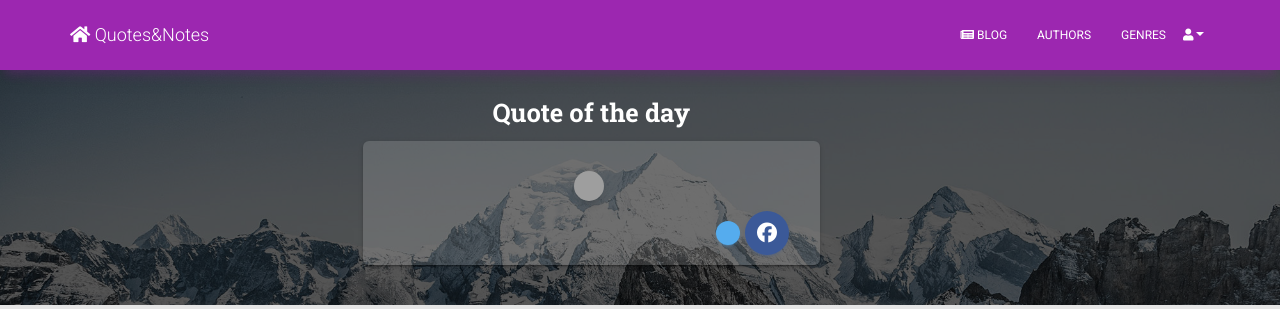
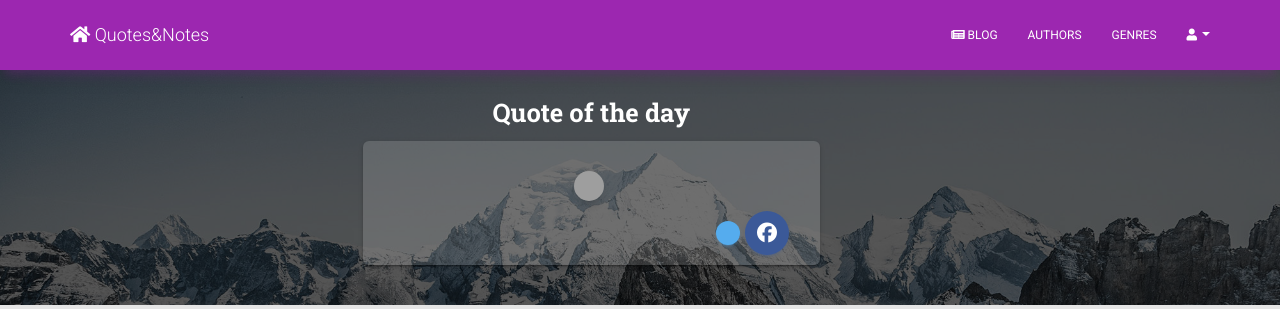
Before and after one commit to fredpen/QuotesandNotes, a PHP site: page /Quotes/index.php in a window 1280 px wide. Shown: the top 309 px of the page. Run offline with PHP 8.4, Linux system fonts and the light colour scheme; the visitor is signed in with stand-in values (Sample User, id 1); tables that the repository leaves empty or names only in its code hold one stand-in row (values such as "Sample post"); data that the repository does not hold is empty; some libraries are stand-ins or nearby versions; grey boxes are pictures that could not be loaded.

Commit message:
restructure the profile page to remove repitition of code

```diff
--- a/includes/navMenu.php
+++ b/includes/navMenu.php
@@ -119,15 +119,14 @@
             <a href="genresPage">Genres</a>
           </li>
 
-        <?php if ($firstName) { ?>
+
            <li class="dropdown">
-             <a href="#pablo" class="profile-photo dropdown-toggle" data-toggle="dropdown">
-               <div class="profile-photo-small">
-                 <i class="fas fa-user"></i>
-                 <b class="caret"></b>
-               </div>
-             </a>
+             <a href="#" class="dropdown-toggle" data-toggle="dropdown">
+            <i class="fas fa-user"></i>
+            <b class="caret"></b>
+         </a>
 
+            <?php if ($firstName) { ?>
              <ul class="dropdown-menu">
                <li class="dropdown-header">
                  <?php echo $userDetails['firstname'] ." " . $firstName; ?>
@@ -145,11 +144,7 @@
 
         <?php  } else { ?>
 
-         <li class="dropdown">
-         <a href="#" class="dropdown-toggle" data-toggle="dropdown">
-            <i class="material-icons"></i> Guest - Join us
-            <b class="caret"></b>
-         </a>
+
          <ul class="dropdown-menu dropdown-with-icons">
             <li>
               <a href="register.php?">Register <i class="fas fa-user-plus"></i></a>
```
